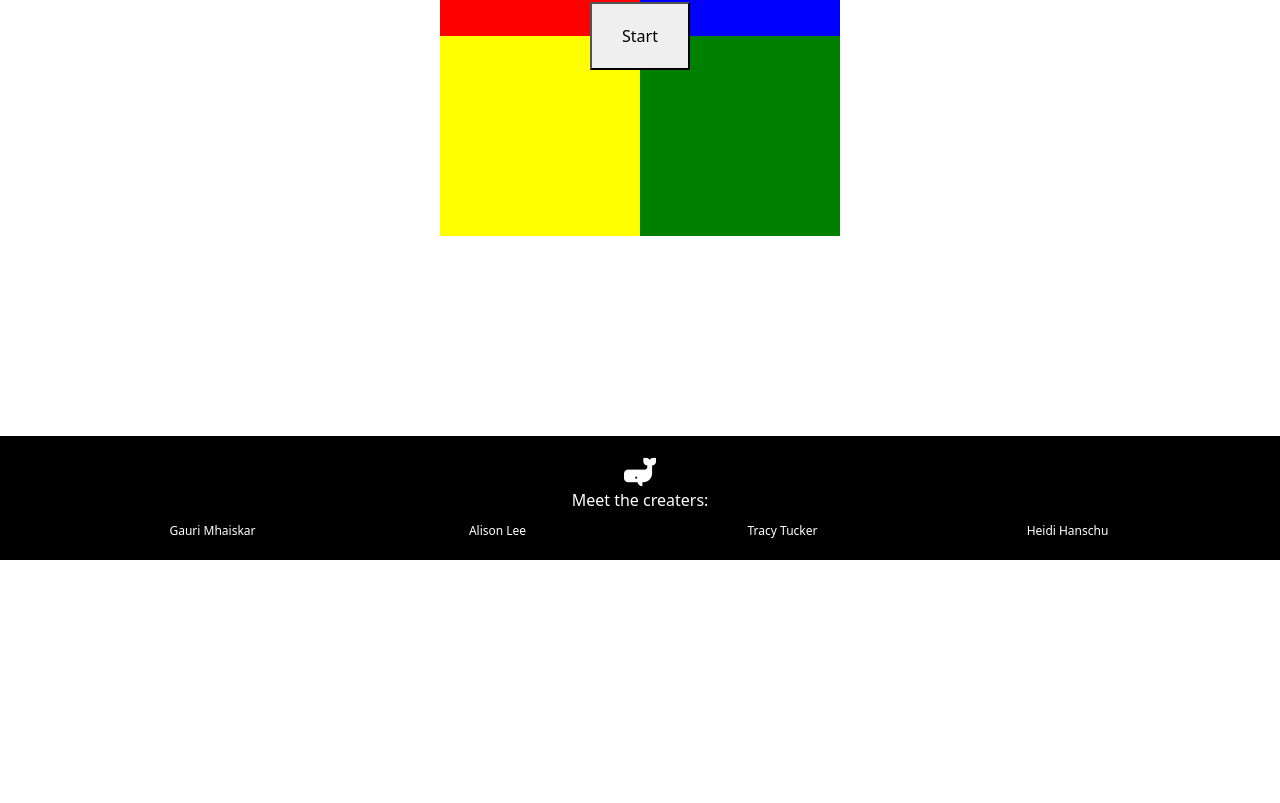
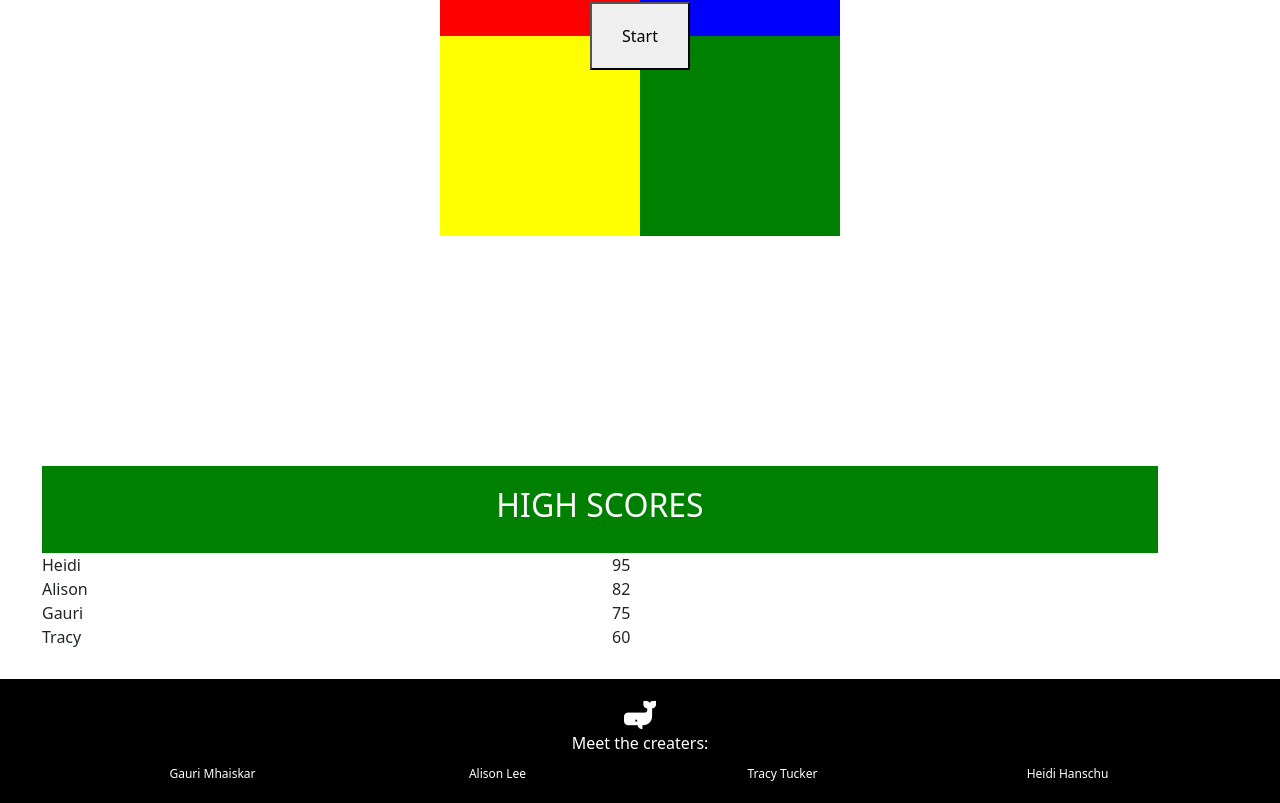
Before and after one commit to Ann-pixel/gdi-hackathon21-humpback, a React (Create React App) app: page / in a window 1280 px wide. Shown: the part 752-1555 px from the top of the page. Before the commit the page ends 1312 px from the top, so only its background shows below. Built offline with nearby package versions, Linux system fonts and the light colour scheme.

Commit message:
Sorting highh scores

```diff
--- a/src/App.js
+++ b/src/App.js
@@ -5,6 +5,7 @@ import Cards from "./components/colorCard";
 import timeout from "./utils/utils";
 import Footer from "./components/Footer";
 import Header from "./components/Header";
+import HighScores from "./components/HighScores";
 import 'bootstrap/dist/css/bootstrap.min.css';
 function App() {
   const colorList = ["red", "blue", "yellow", "green"];
@@ -122,6 +123,7 @@ function App() {
           <div className="score">{play.score}</div>
         )}
       </div>
+      <HighScores />
       <Footer />
     </div>
   );
--- a/src/components/Footer.js
+++ b/src/components/Footer.js
@@ -1,6 +1,6 @@
 import React from 'react'
 import logo from '../images/whale-32.png'
-import { Container, Grid, Row, Col } from 'react-bootstrap'
+import { Container, Row, Col } from 'react-bootstrap'
 
 const Footer = () => {
 
--- a/src/components/HighScores.js
+++ b/src/components/HighScores.js
@@ -1,10 +1,63 @@
 import React from 'react'
+import { Container, Row, Col } from 'react-bootstrap'
 
 const HighScores = () => {
+
+    const scoreBox={
+        margin: '30px',
+    }
+
+    const scoreHeader={
+        backgroundColor: 'green',
+        color: 'white',
+        paddingTop: '20px',
+        paddingBottom: '20px',
+        margin: '0 auto',
+        textAlign: 'center',
+        // paddingLeft: '10px',
+    };
+
+    const scoreList={
+        display: 'flex',
+        flexDirection: 'row',
+        justifyContent: 'space-between',
+    }
+
+    const highScores = [
+        {
+            id: 1,
+            name: 'Heidi',
+            score: 95
+        },
+        {
+            id: 2,
+            name: 'Alison',
+            score: 82
+        },
+        {
+            id: 3,
+            name: 'Gauri',
+            score: 75
+        },
+        {
+            id: 4,
+            name: 'Tracy',
+            score: 60
+        }
+    ]
+
     return (
-        <div>
-
-        </div>
+        <Container style={scoreBox}>
+            <Row style={scoreHeader}>
+                <Col><h2>HIGH SCORES</h2></Col>
+            </Row>
+            {highScores.map(score => (
+            <Row style={scoreList} key={score.id}>
+                <Col xs={6}>{score.name}</Col>
+                <Col xs={6}>{score.score}</Col>
+            </Row>
+            ))}
+        </Container>
     )
 }
 
```
